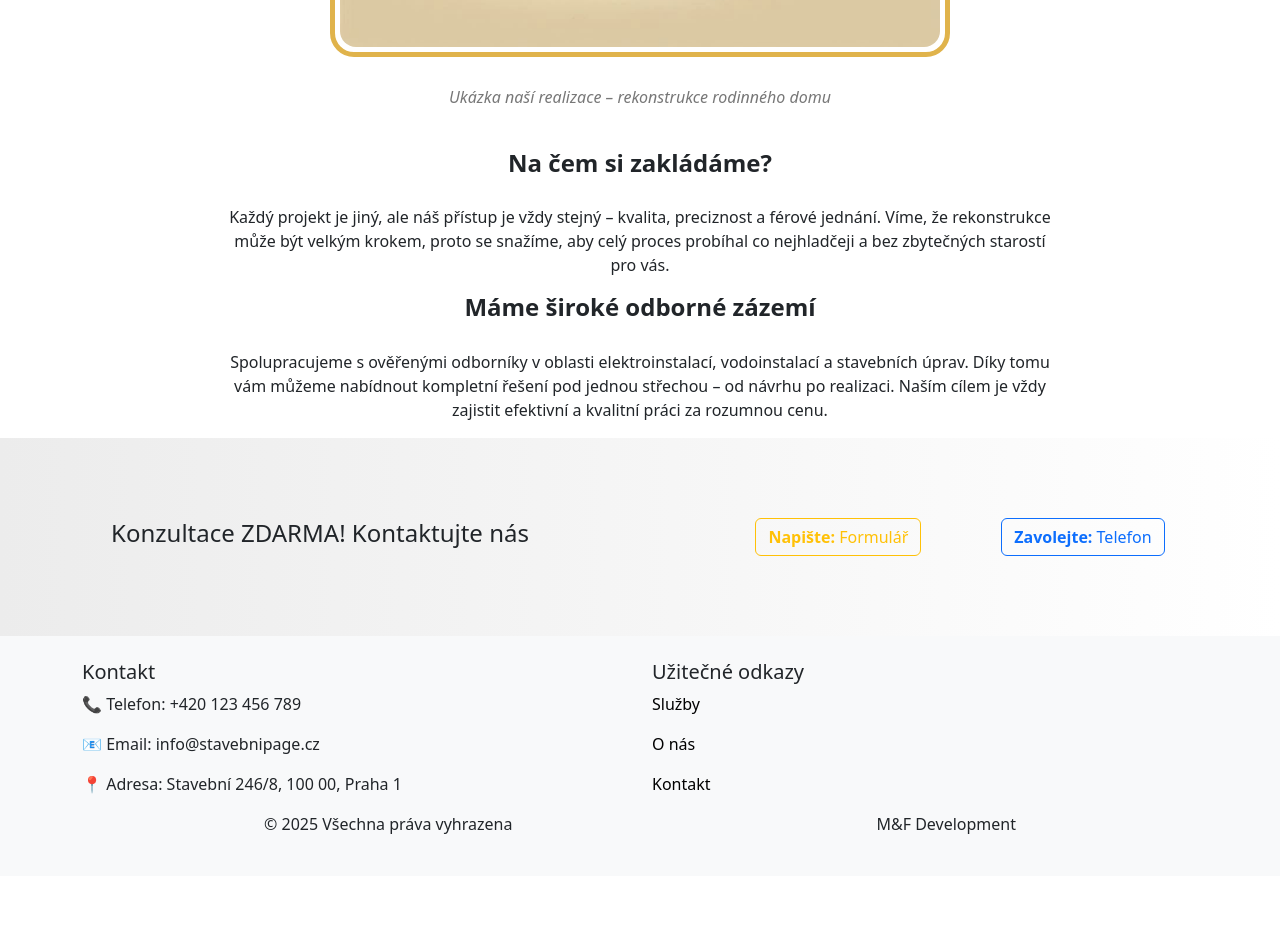
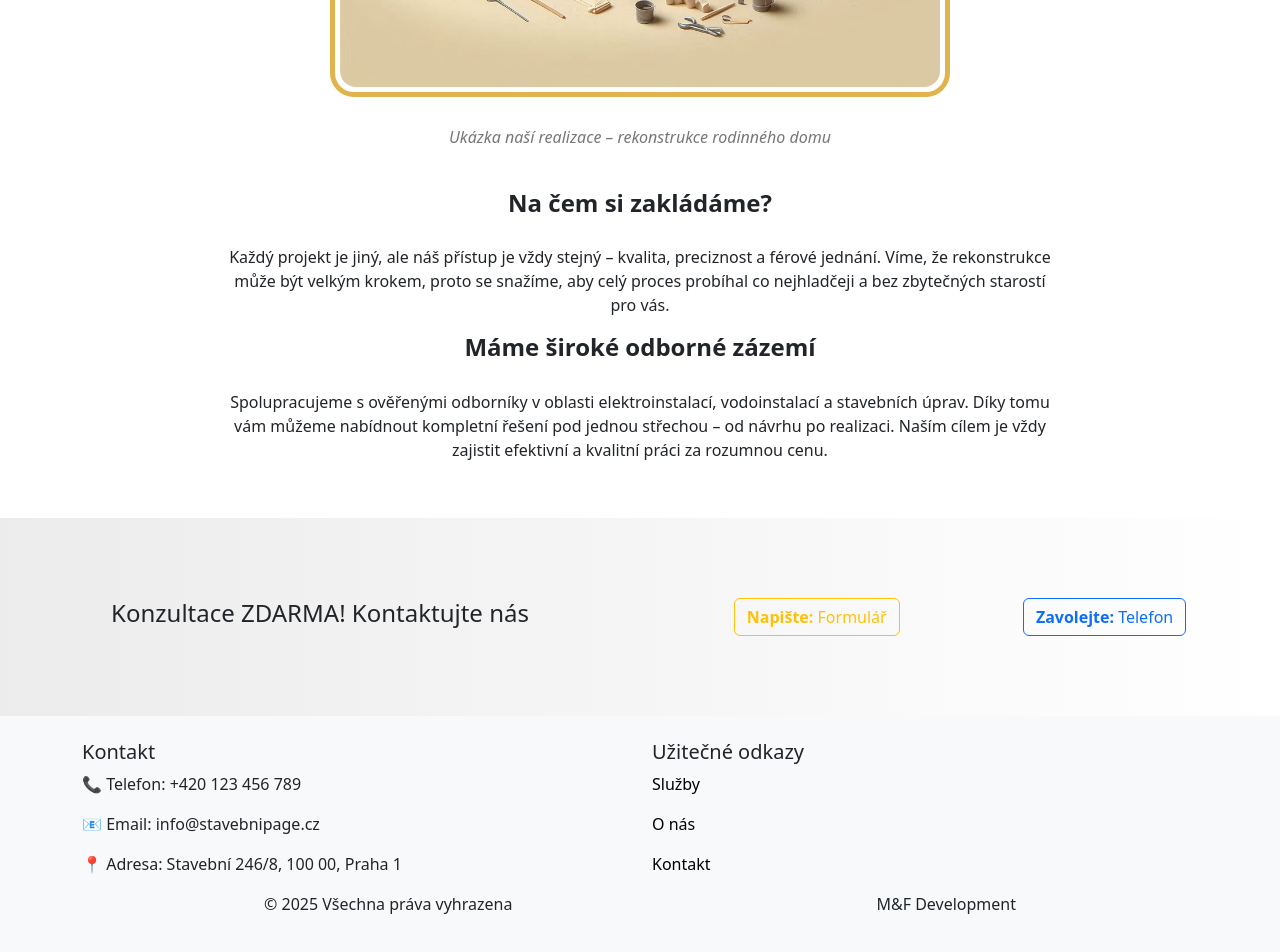
Before and after one commit to michael11plus/Stavebni-FE, a React (Create React App) app: page / in a window 1280 px wide. Shown: the part 2188-3140 px from the top of the page. Before the commit the page ends 3064 px from the top, so only its background shows below. Built offline with nearby package versions, Linux system fonts and the light colour scheme.

Commit message:
Modify hover scale with footer elements

```diff
--- a/src/styles/styles.css
+++ b/src/styles/styles.css
@@ -71,6 +71,7 @@
 }
 
 .about-container {
+    padding: 40px 0;
     border-top: solid #777 0.5px;
     p {
         margin-top: 28px;
@@ -117,17 +118,18 @@
 .contact-buttons {
     display: flex;
     justify-content: center;
-    gap: 80px;
+    gap: 20%;
 }
 
 .useful-links {
     text-decoration: none;
     color: black;
+    display: inline-block;
     transition: transform 0.2s ease-in-out;
 }
 
 .useful-links:hover {
-    transform: scale(1.05);
+    transform: scale(1.10);
 }
 
 .footer-foot {
```
